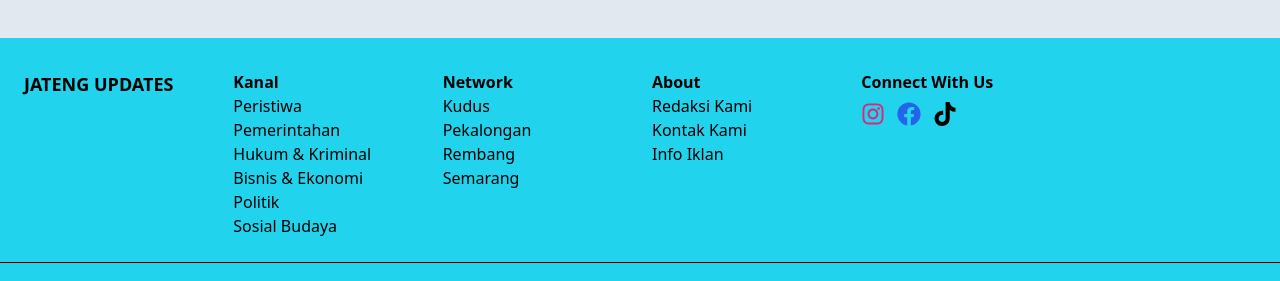
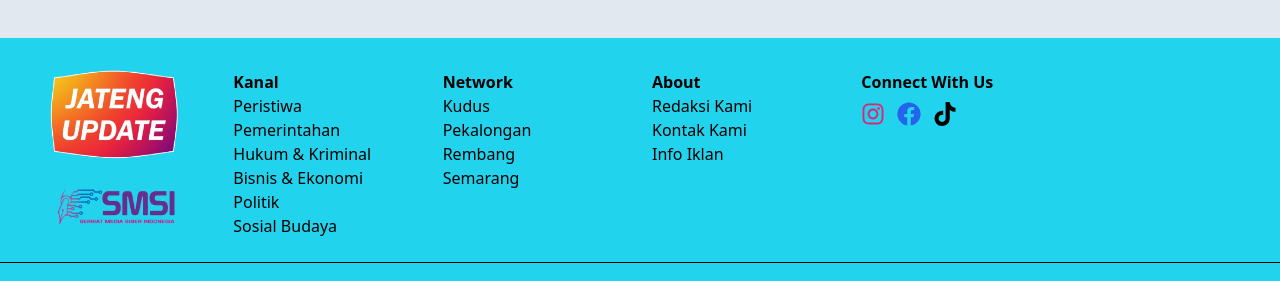
Before and after one commit to rizkyhdylt/website-berita, a Next.js app in the folder berita/: page /search/news in a window 1280 px wide. Shown: the part 569-850 px from the top of the page. Built offline with nearby package versions, Linux system fonts and the light colour scheme; no server answers.

Commit message:
20/4/2025
menambahkan image logo SMSI
memperbaiki agar terkini dapat di akses dengan benar
memperbesar test dibagian latsed news

```diff
--- a/berita/components/Footer.jsx
+++ b/berita/components/Footer.jsx
@@ -1,15 +1,39 @@
 import React from 'react';
 import Link from 'next/link';
+import Image from 'next/image';
 import { FaInstagram, FaFacebook, FaTiktok } from 'react-icons/fa';
+import logo from '../assets/logojateng.png';
+import smsi from '../assets/SMSI.png'
 
 const Footer = () => {
   return (
     <footer className="bg-cyan-400 text-black py-8">
       <div className="container mx-auto px-6 grid grid-cols-2 md:grid-cols-6 gap-6">
-        {/* Logo */}
-        <div className='col-span-2 md:col-span-1 text-center md:text-left'>
-          <h2 className="text-lg font-bold">JATENG UPDATES</h2>
-        </div>
+       {/* Logo dan Judul */}
+       <div className="col-span-2 md:col-span-1 flex flex-col items-center md:items-start text-center md:text-left">
+  {/* Logo Jateng Updates */}
+  <div className="w-[150px] h-[80px] sm:w-[180px] sm:h-[90px] mb-4">
+    <Image
+      src={logo}
+      alt="Jatengupdates Logo"
+      width={150}
+      height={80}
+      className="object-contain w-full h-full"
+    />
+  </div>
+
+  {/* Logo SMSI di bawah dan agak ke kanan */}
+  <div className="w-[100px] h-[50px] sm:w-[120px] sm:h-[60px] self-center">
+    <Image
+      src={smsi}
+      alt="Logo SMSI"
+      width={100}
+      height={50}
+      className="object-contain w-full h-full"
+    />
+  </div>
+</div>
+
 
         {/* Kanal */}
         <div className="text-left">
--- a/berita/components/news/City.jsx
+++ b/berita/components/news/City.jsx
@@ -1,6 +1,5 @@
 'use client'
 import React, { useEffect, useState, useRef } from 'react'
-import Title from '../Title'
 import KotaCard from './items/KotaCard'
 import { FiChevronLeft, FiChevronRight } from 'react-icons/fi'
 import Carousel from 'react-multi-carousel'
@@ -34,8 +33,6 @@ const City = () => {
 
   return (
     <div className="bg-[#ffdcf5] p-4 rounded-lg">
-
-
       {cities.map((item, index) => {
         if (!carouselRefs.current[index]) {
           carouselRefs.current[index] = React.createRef()
@@ -74,7 +71,7 @@ const City = () => {
               infinite
               itemClass="px-2"
             >
-              {item.news?.map((newsItem, i) => (
+              {item.news?.slice(0, 6).map((newsItem, i) => (
                 <KotaCard
                   key={i}
                   cities={newsItem}
--- a/berita/components/news/Terkini.jsx
+++ b/berita/components/news/Terkini.jsx
@@ -1,5 +1,6 @@
 import React from 'react'
 import Title from '../Title';
+import Link from 'next/link';
 
 const Terkini = ({ news }) => {
   return (
@@ -10,9 +11,13 @@ const Terkini = ({ news }) => {
           <li key={item._id} className="border-b py-2 last:border-none flex items-start">
             {/* Nomor Urut */}
             <span className="font-bold text-base text-black mr-2">{index + 1}.</span>
-            <div>
-              <a href="#" className="text-sm text-black hover:underline">{item.title}</a>
-              <p className="text-sm text-red-500">{item.category}</p>
+            <div className="flex flex-col">
+              <Link href={`/news/${item.slug}`} className="text-base text-black hover:text-red-500">
+                {item.title}
+              </Link>
+              <Link href={`/news/category/${item?.category}`} className="text-xs text-red-500 hover:underline">
+                {item.category}
+              </Link>
             </div>
           </li>
         ))}
--- a/berita/components/news/items/SimpleNewsCard.jsx
+++ b/berita/components/news/items/SimpleNewsCard.jsx
@@ -26,7 +26,7 @@ const SimpleNewsCard = ({ item, type, width = "w-full", height = "h-80" }) => {
 
       <div className="p-3 flex flex-col flex-grow">
         {/* Link ke halaman berita */}
-        <Link href={`/news/${item.slug}#top`} className='text-sm font-semibold text-[#333333] hover:text-[#c80000]'>
+        <Link href={`/news/${item.slug}#top`} className='text-lg font-semibold text-[#333333] hover:text-[#c80000]'>
           {item.title}
         </Link>
 
```
Also changed, not shown: berita/assets/SMSI.png (added).
